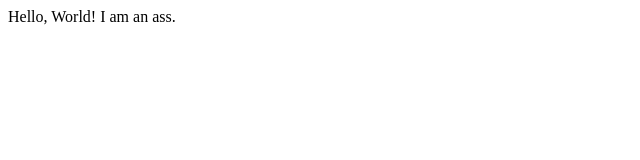
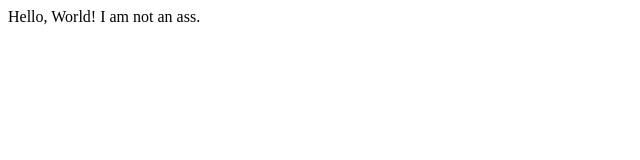
Before and after one commit to cameronanderson33/cameronanderson33.github.io, a plain HTML site: page cam.html in a window 1280 px wide. Shown: the full height of the page, 0-640 px from the left. Drawn offline with Linux system fonts and the light colour scheme.

Commit message:
Update cam.html

```diff
--- a/cam.html
+++ b/cam.html
@@ -1,4 +1,4 @@
 <!DOCTYPE html>
   <html>
-    Hello, World! I am an ass.
+    Hello, World! I am not an ass.
   </html>
```
